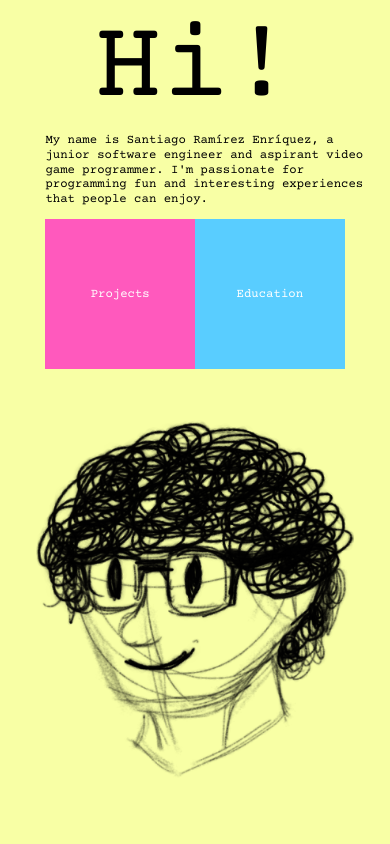
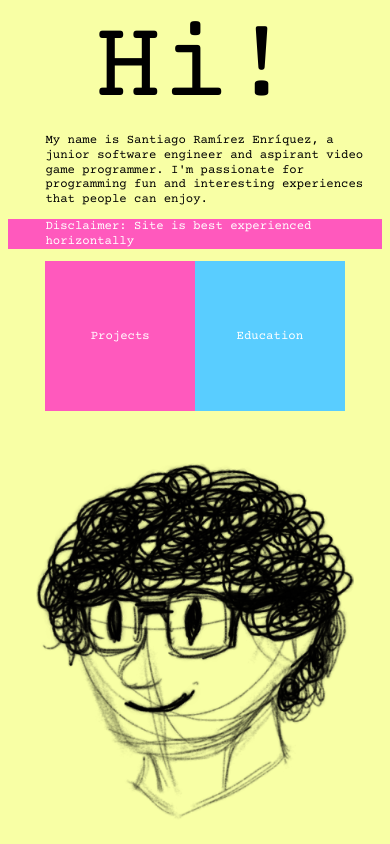
Before and after one commit to GreatUsername63/Santy-Website, a React (Vite) app: page / in a window 390 px wide. Built offline with nearby package versions, Linux system fonts and the light colour scheme.

Commit message:
vertical disclaimer

```diff
--- a/src/Pages/index.jsx
+++ b/src/Pages/index.jsx
@@ -15,6 +15,7 @@ function Index() {
         <h1>Hi!</h1>
         <p>My name is Santiago Ramírez Enríquez, a junior software engineer and aspirant video game programmer.
           I'm passionate for programming fun and interesting experiences that people can enjoy.</p>
+        <p className={styles.disclaimer}>Disclaimer: Site is best experienced horizontally</p>
         <div className={styles.buttonContainer}>
           <CustomMotionComponent
             as={Link}
--- a/src/styles/index.module.css
+++ b/src/styles/index.module.css
@@ -28,6 +28,12 @@
   padding-left: 10%;
   padding-right: 5%;
   margin-top: 0px;
+}
+
+.disclaimer {
+  display: none;
+  color: white;
+  background-color: #FF59BD;
 }
 
 .buttonContainer {
@@ -102,4 +108,8 @@
     border: 0px;
     margin-top: 50px;
   }
+
+  .disclaimer {
+    display: block;
+  }
 }
```
